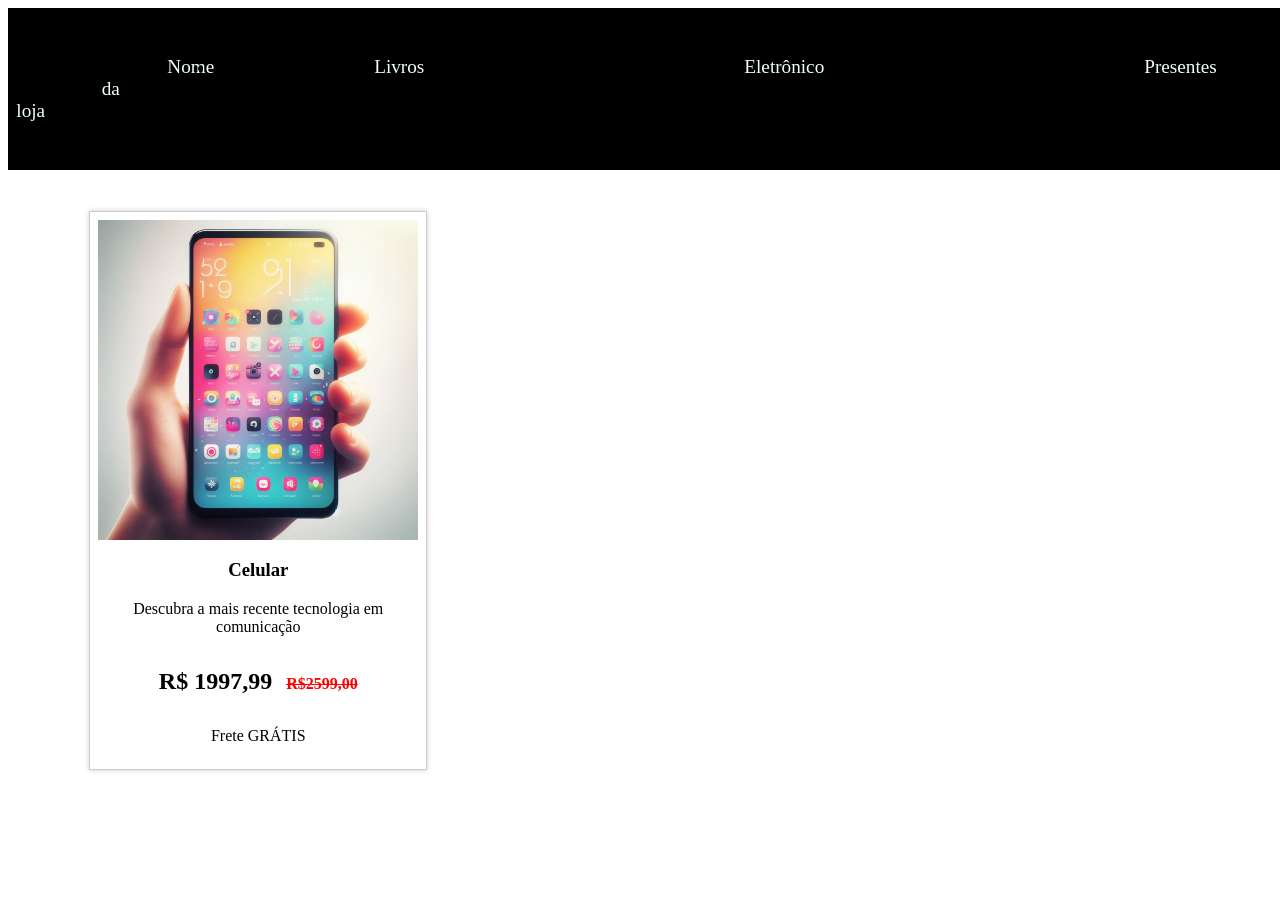
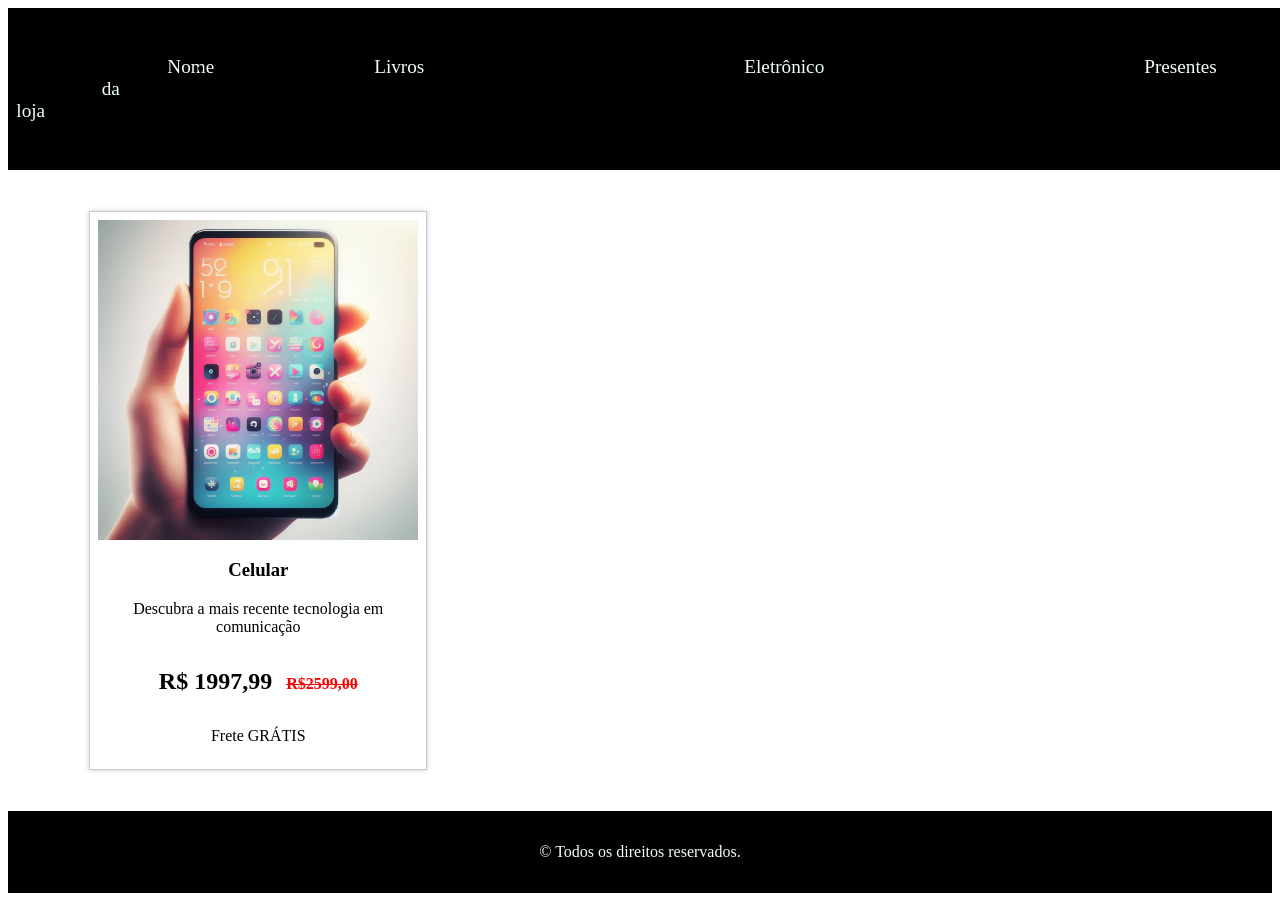
Before and after one commit to TuanySantos/study-front-end-main, a plain HTML site: page aula/index.html in a window 1280 px wide. Shown: the top 901 px of the page. Before the commit the page ends 811 px from the top, so only its background shows below. Drawn offline with Linux system fonts and the light colour scheme.

Commit message:
add footer

```diff
--- a/aula/index.html
+++ b/aula/index.html
@@ -5,6 +5,7 @@
     <meta name="viewport" content="width=device-width, initial-scale=1.0">
     <link rel="stylesheet" href="/aula/style.css">
     <title>Document</title>
+    <!-- parei em 2h22 minutos da aula -->
 </head>
 <body>
     <header>
@@ -36,5 +37,8 @@
             </ul>
         </section>
     </main>
+    <footer>
+        <p>&copy; Todos os direitos reservados.</p>
+    </footer>
 </body>
 </html>
--- a/aula/style.css
+++ b/aula/style.css
@@ -66,3 +66,10 @@ img {
     color: red;
     margin-left: 0.5rem;
 }
+
+footer {
+    background-color: black;
+    color: azure;
+    text-align: center;
+    padding: 1rem 0;
+}
```
